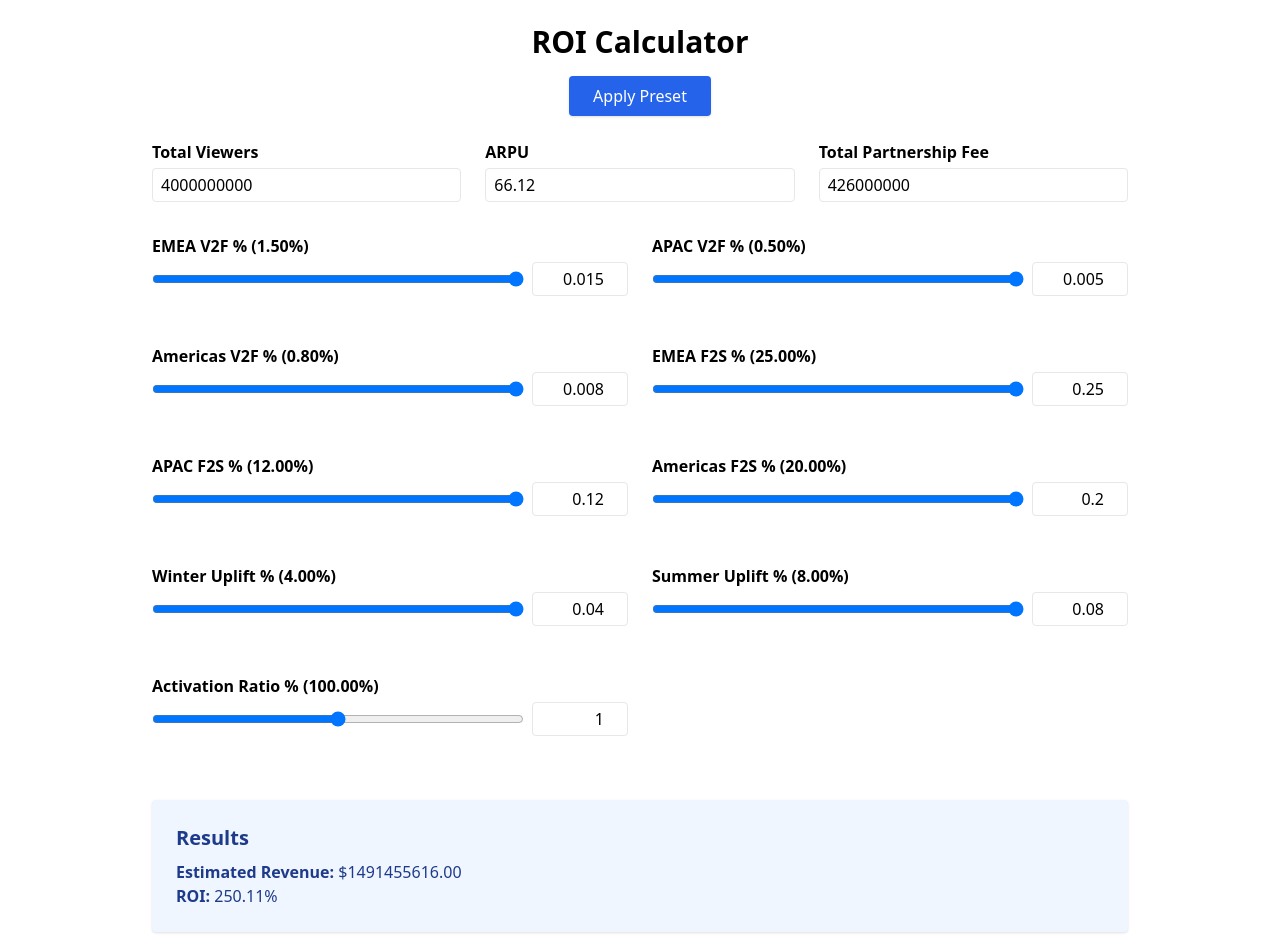
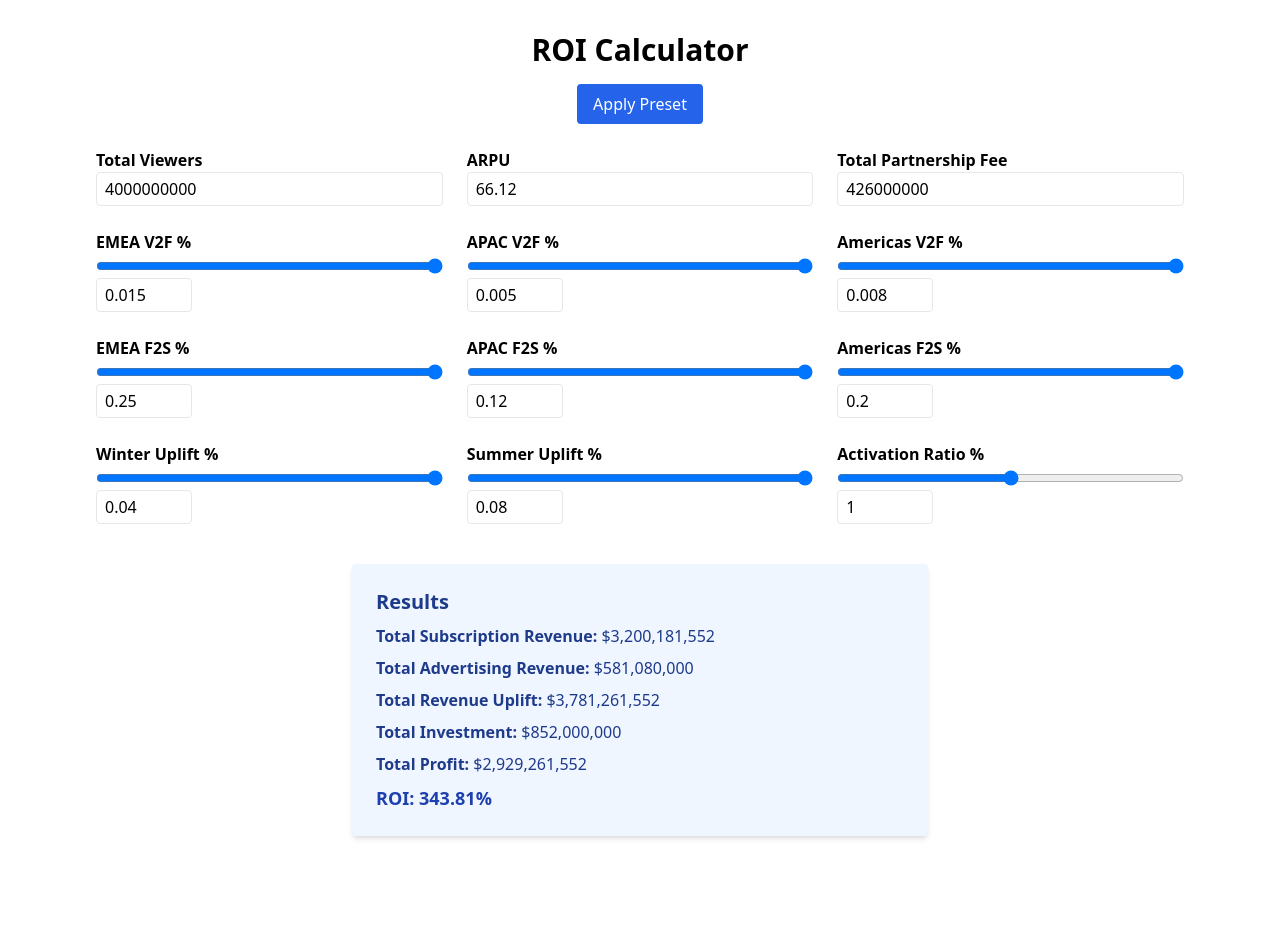
Before and after one commit to Mezzali22/ROI-Calculator, a React (Vite) app: page / in a window 1280 px wide. Shown: the top 952 px of the page. After the commit the page ends 868 px from the top, so only its background shows below. Built offline with nearby package versions, Linux system fonts and the light colour scheme.

Commit message:
Fix Tailwind CSS setup

```diff
--- a/src/ROICalculator.jsx
+++ b/src/ROICalculator.jsx
@@ -1,166 +1,143 @@
 import React, { useState } from 'react';
-
-const clamp = (value, min, max) => Math.min(Math.max(Number(value), min), max);
-
-const InputSlider = ({ label, value, setValue, min, max, step, suffix = '%' }) => {
-  const handleSliderChange = (e) => {
-    const newValue = parseFloat(e.target.value);
-    setValue(newValue);
-  };
-
-  const handleInputChange = (e) => {
-    const input = e.target.value;
-    const num = parseFloat(input);
-    if (!isNaN(num)) {
-      setValue(clamp(num, min, max));
-    }
-  };
-
-  return (
-    <div className="mb-6 w-full">
-      <label className="font-semibold block mb-1">
-        {label} {suffix && `(${(value * 100).toFixed(2)}${suffix})`}
-      </label>
-      <div className="flex items-center gap-2">
-        <input
-          type="range"
-          min={min}
-          max={max}
-          step={step}
-          value={value}
-          onChange={handleSliderChange}
-          className="w-full"
-        />
-        <input
-          type="number"
-          value={value}
-          step={step}
-          onChange={handleInputChange}
-          className="border px-2 py-1 rounded w-24 text-right"
-        />
-      </div>
-    </div>
-  );
-};
 
 export default function ROICalculator() {
   const [totalViewers, setTotalViewers] = useState(4000000000);
   const [arpu, setArpu] = useState(66.12);
   const [fee, setFee] = useState(426000000);
 
-  const [emv2F, setEmv2F] = useState(0.015);
-  const [apv2F, setApv2F] = useState(0.005);
-  const [amv2F, setAmv2F] = useState(0.008);
+  const [emeaV2F, setEmeaV2F] = useState(0.015);
+  const [apacV2F, setApacV2F] = useState(0.005);
+  const [amerV2F, setAmerV2F] = useState(0.008);
 
-  const [emF2S, setEmF2S] = useState(0.25);
-  const [apF2S, setApF2S] = useState(0.12);
-  const [amF2S, setAmF2S] = useState(0.2);
+  const [emeaF2S, setEmeaF2S] = useState(0.25);
+  const [apacF2S, setApacF2S] = useState(0.12);
+  const [amerF2S, setAmerF2S] = useState(0.2);
 
   const [winterUplift, setWinterUplift] = useState(0.04);
   const [summerUplift, setSummerUplift] = useState(0.08);
-  const [activationRatio, setActivationRatio] = useState(1.0);
+  const [activationRatio, setActivationRatio] = useState(1);
 
   const applyPreset = () => {
     setTotalViewers(4000000000);
     setArpu(66.12);
     setFee(426000000);
-
-    setEmv2F(0.015);
-    setApv2F(0.005);
-    setAmv2F(0.008);
-
-    setEmF2S(0.25);
-    setApF2S(0.12);
-    setAmF2S(0.2);
-
+    setEmeaV2F(0.015);
+    setApacV2F(0.005);
+    setAmerV2F(0.008);
+    setEmeaF2S(0.25);
+    setApacF2S(0.12);
+    setAmerF2S(0.2);
     setWinterUplift(0.04);
     setSummerUplift(0.08);
-    setActivationRatio(1.0);
+    setActivationRatio(1);
   };
 
-  const calculateROI = () => {
-    const v2FTotal =
-      (totalViewers * emv2F) +
-      (totalViewers * apv2F) +
-      (totalViewers * amv2F);
+  const convertedSubscribers =
+    totalViewers * 0.35 * emeaV2F * emeaF2S +
+    totalViewers * 0.45 * apacV2F * apacF2S +
+    totalViewers * 0.2 * amerV2F * amerF2S;
 
-    const convertedSubscribers =
-      v2FTotal *
-      ((emF2S + apF2S + amF2S) * activationRatio) / 3;
+  const upliftMultiplier = 1 + (winterUplift + summerUplift + (activationRatio - 1)) / 2;
+  const subscriptionRevenue = convertedSubscribers * arpu * 6 * upliftMultiplier;
+  const advertisingRevenue = 581080000;
+  const totalRevenue = subscriptionRevenue + advertisingRevenue;
+  const investment = 426000000 + 426000000 + 0; // Fee x 2 (partnership + activation)
+  const profit = totalRevenue - investment;
+  const roi = (profit / investment) * 100;
 
-    const upliftMultiplier = 1 + (winterUplift + summerUplift) / 2;
-    const revenue = convertedSubscribers * arpu * upliftMultiplier;
-    const roi = ((revenue - fee) / fee) * 100;
+  const format = num => "$" + num.toLocaleString(undefined, { maximumFractionDigits: 0 });
 
-    return {
-      roi: roi.toFixed(2),
-      revenue: revenue.toFixed(2),
-    };
-  };
-
-  const { roi, revenue } = calculateROI();
+  const SliderBox = ({ label, value, setValue, min, max, step }) => (
+    <div className="flex flex-col">
+      <label className="font-semibold mb-1">{label}</label>
+      <input
+        type="range"
+        min={min}
+        max={max}
+        step={step}
+        value={value}
+        onChange={e => setValue(parseFloat(e.target.value))}
+        className="mb-1"
+      />
+      <input
+        type="number"
+        step={step}
+        min={min}
+        max={max}
+        value={value}
+        onChange={e => {
+          const v = parseFloat(e.target.value);
+          if (!isNaN(v)) {
+            setValue(Math.min(Math.max(v, min), max));
+          }
+        }}
+        className="border rounded px-2 py-1 w-24"
+      />
+    </div>
+  );
 
   return (
-    <div className="max-w-5xl mx-auto p-6">
+    <div className="max-w-6xl mx-auto p-8 font-sans">
       <h1 className="text-3xl font-bold text-center mb-4">ROI Calculator</h1>
-
       <div className="flex justify-center mb-6">
         <button
           onClick={applyPreset}
-          className="bg-blue-600 text-white px-6 py-2 rounded shadow hover:bg-blue-700"
+          className="bg-blue-600 text-white px-4 py-2 rounded hover:bg-blue-700 transition"
         >
           Apply Preset
         </button>
       </div>
 
-      <div className="grid grid-cols-1 md:grid-cols-3 gap-6">
+      <div className="grid grid-cols-3 gap-6 mb-10">
         <div>
-          <label className="font-semibold block mb-1">Total Viewers</label>
+          <label className="font-semibold">Total Viewers</label>
           <input
             type="number"
             value={totalViewers}
-            onChange={(e) => setTotalViewers(parseInt(e.target.value))}
-            className="border px-2 py-1 rounded w-full"
+            onChange={e => setTotalViewers(Number(e.target.value))}
+            className="w-full border px-2 py-1 rounded"
           />
         </div>
         <div>
-          <label className="font-semibold block mb-1">ARPU</label>
+          <label className="font-semibold">ARPU</label>
           <input
             type="number"
             value={arpu}
-            onChange={(e) => setArpu(parseFloat(e.target.value))}
-            className="border px-2 py-1 rounded w-full"
+            onChange={e => setArpu(Number(e.target.value))}
+            className="w-full border px-2 py-1 rounded"
           />
         </div>
         <div>
-          <label className="font-semibold block mb-1">Total Partnership Fee</label>
+          <label className="font-semibold">Total Partnership Fee</label>
           <input
             type="number"
             value={fee}
-            onChange={(e) => setFee(parseInt(e.target.value))}
-            className="border px-2 py-1 rounded w-full"
+            onChange={e => setFee(Number(e.target.value))}
+            className="w-full border px-2 py-1 rounded"
           />
         </div>
+
+        <SliderBox label="EMEA V2F %" value={emeaV2F} setValue={setEmeaV2F} min={0.01} max={0.015} step={0.0001} />
+        <SliderBox label="APAC V2F %" value={apacV2F} setValue={setApacV2F} min={0.0045} max={0.005} step={0.0001} />
+        <SliderBox label="Americas V2F %" value={amerV2F} setValue={setAmerV2F} min={0.0075} max={0.008} step={0.0001} />
+
+        <SliderBox label="EMEA F2S %" value={emeaF2S} setValue={setEmeaF2S} min={0.18} max={0.25} step={0.01} />
+        <SliderBox label="APAC F2S %" value={apacF2S} setValue={setApacF2S} min={0.05} max={0.12} step={0.01} />
+        <SliderBox label="Americas F2S %" value={amerF2S} setValue={setAmerF2S} min={0.12} max={0.2} step={0.01} />
+
+        <SliderBox label="Winter Uplift %" value={winterUplift} setValue={setWinterUplift} min={0.02} max={0.04} step={0.005} />
+        <SliderBox label="Summer Uplift %" value={summerUplift} setValue={setSummerUplift} min={0.05} max={0.08} step={0.005} />
+        <SliderBox label="Activation Ratio %" value={activationRatio} setValue={setActivationRatio} min={0.8} max={1.2} step={0.01} />
       </div>
 
-      <div className="grid grid-cols-1 md:grid-cols-2 gap-6 mt-8">
-        <InputSlider label="EMEA V2F %" value={emv2F} setValue={setEmv2F} min={0.01} max={0.015} step={0.0005} />
-        <InputSlider label="APAC V2F %" value={apv2F} setValue={setApv2F} min={0.0045} max={0.005} step={0.0005} />
-        <InputSlider label="Americas V2F %" value={amv2F} setValue={setAmv2F} min={0.0075} max={0.008} step={0.0005} />
-
-        <InputSlider label="EMEA F2S %" value={emF2S} setValue={setEmF2S} min={0.18} max={0.25} step={0.01} />
-        <InputSlider label="APAC F2S %" value={apF2S} setValue={setApF2S} min={0.05} max={0.12} step={0.01} />
-        <InputSlider label="Americas F2S %" value={amF2S} setValue={setAmF2S} min={0.12} max={0.2} step={0.01} />
-
-        <InputSlider label="Winter Uplift %" value={winterUplift} setValue={setWinterUplift} min={0.02} max={0.04} step={0.005} />
-        <InputSlider label="Summer Uplift %" value={summerUplift} setValue={setSummerUplift} min={0.05} max={0.08} step={0.005} />
-        <InputSlider label="Activation Ratio %" value={activationRatio} setValue={setActivationRatio} min={0.8} max={1.2} step={0.01} />
-      </div>
-
-      <div className="bg-blue-50 mt-10 p-6 rounded shadow text-blue-900">
-        <h2 className="text-xl font-bold mb-2">Results</h2>
-        <p><strong>Estimated Revenue:</strong> ${revenue}</p>
-        <p><strong>ROI:</strong> {roi}%</p>
+      <div className="bg-blue-50 p-6 rounded shadow-md text-blue-900 space-y-2 max-w-xl mx-auto">
+        <h2 className="text-xl font-bold">Results</h2>
+        <p><strong>Total Subscription Revenue:</strong> {format(subscriptionRevenue)}</p>
+        <p><strong>Total Advertising Revenue:</strong> {format(advertisingRevenue)}</p>
+        <p><strong>Total Revenue Uplift:</strong> {format(totalRevenue)}</p>
+        <p><strong>Total Investment:</strong> {format(investment)}</p>
+        <p><strong>Total Profit:</strong> {format(profit)}</p>
+        <p className="text-lg font-bold text-blue-800">ROI: {roi.toFixed(2)}%</p>
       </div>
     </div>
   );
```
